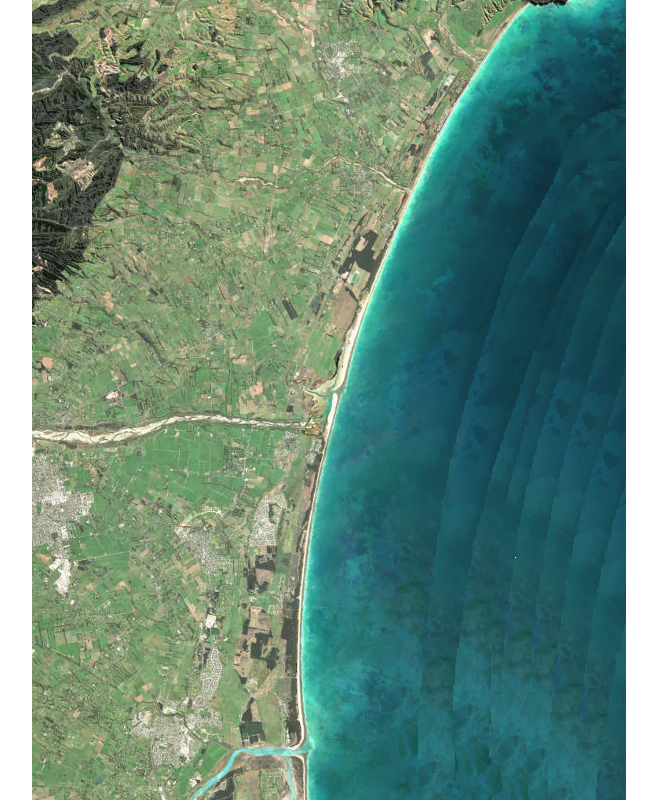
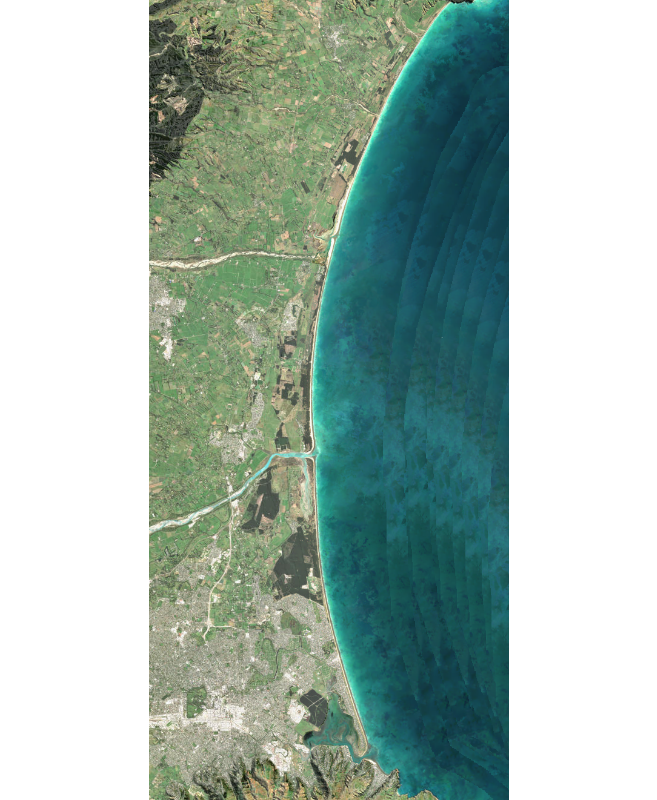
Before and after one commit to AyrtonCR/cantabsurf, a React (Vite) app in the folder my-app/: page / in a window 1280 px wide. Both pictures are taken after a click on the element "Click to enter". Shown: the top 800 px of the page, without its empty margins (311-968 px from the left). Built offline with nearby package versions, Linux system fonts and the light colour scheme.

Commit message:
added objectFit to fit size of any screen viewing when possible

```diff
--- a/my-app/src/App.jsx
+++ b/my-app/src/App.jsx
@@ -66,7 +66,16 @@ function App() {
       <AnimatePresence>
         {showMapDiv && (
           <motion.div key="map" className="map-div" initial={{ opacity: 0 }} animate={{ opacity: 1 }} exit={{ opacity: 0 }} transition={{ duration: 1 }}>
-            <img src={CantabImage} alt="cantab-map" classname={style.cantab_image}></img>
+            <img
+              src={CantabImage}
+              alt="cantab-map"
+              classname={style.cantab_image}
+              style={{
+                width: "100vw",
+                height: "100vh",
+                objectFit: "contain", // or 'cover'
+              }}
+            ></img>
           </motion.div>
         )}
       </AnimatePresence>
--- a/my-app/src/App.module.css
+++ b/my-app/src/App.module.css
@@ -87,3 +87,9 @@
   display: grid;
   justify-content: center;
 }
+
+/* .cantab_image {
+  width: '100vw',
+  height: '100vh',
+  objectFit: 'contain' // or 'cover'
+} */
```
